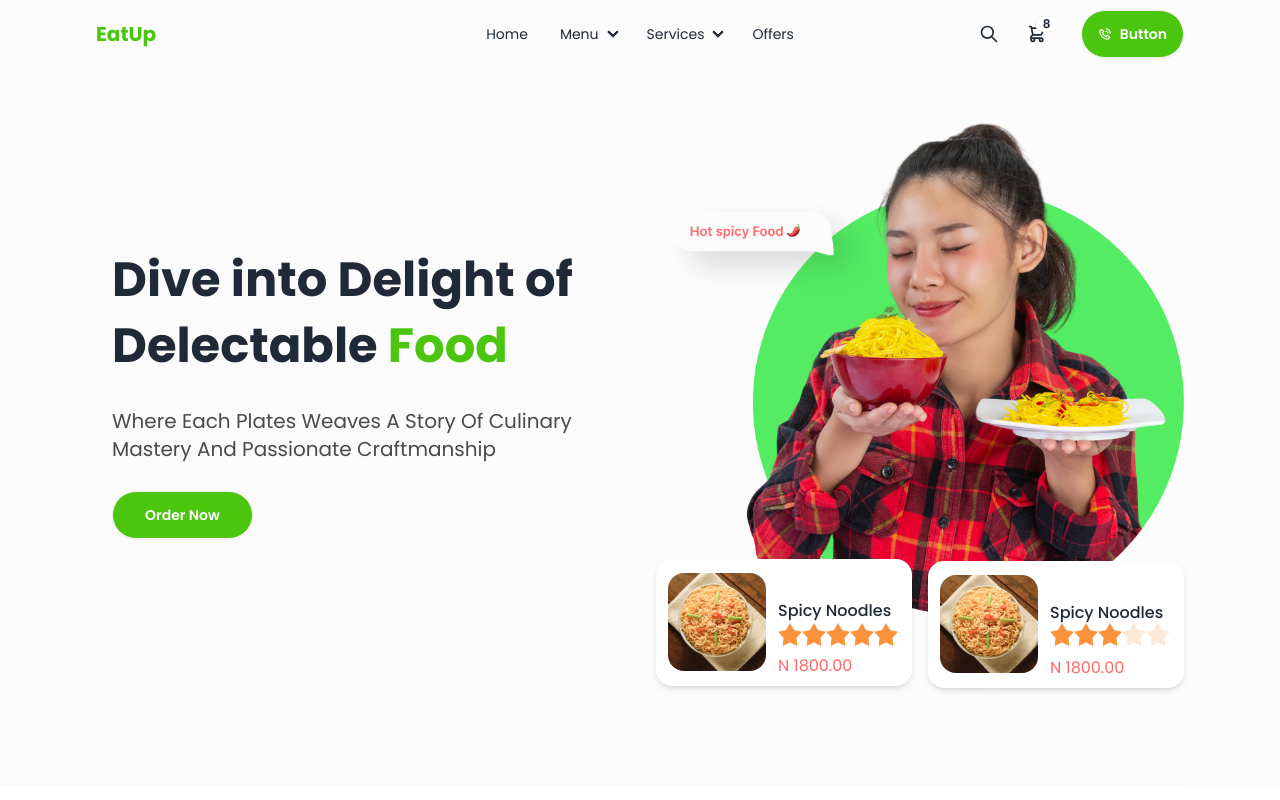
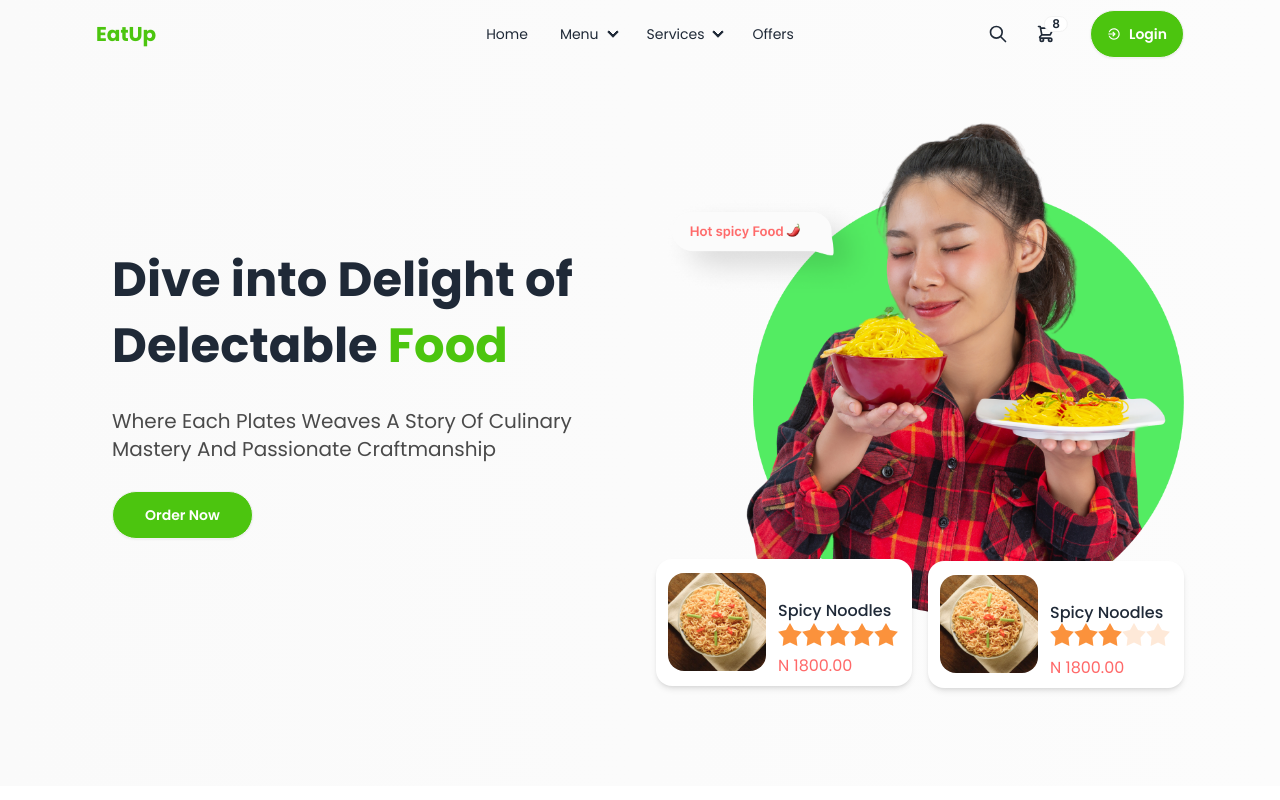
Before and after one commit to Mubarak1A/EatUp, a React (Vite) app in the folder EatUp-client/: page / in a window 1280 px wide. Shown: the top 800 px of the page. Built offline with nearby package versions, Linux system fonts and the light colour scheme.

Commit message:
update the login button and add the react icon

```diff
--- a/EatUp-client/src/components/Navbar.jsx
+++ b/EatUp-client/src/components/Navbar.jsx
@@ -1,5 +1,5 @@
 import React, { useEffect, useState } from 'react'
-import { BiPhoneCall } from "react-icons/bi";
+import { IoMdLogIn } from "react-icons/io";
 
 export default function Navbar() {
     const [sticky, setSticky] = useState(false)
@@ -89,7 +89,7 @@ export default function Navbar() {
                             </div>
                         </div>
                     </div>
-                    <a className="btn bg-green rounded-full text-white ml-5"><BiPhoneCall /> Button</a>
+                    <a className="btn bg-green rounded-full text-white ml-5"><IoMdLogIn /> Login</a>
                 </div>
             </div>
         </header>
```
